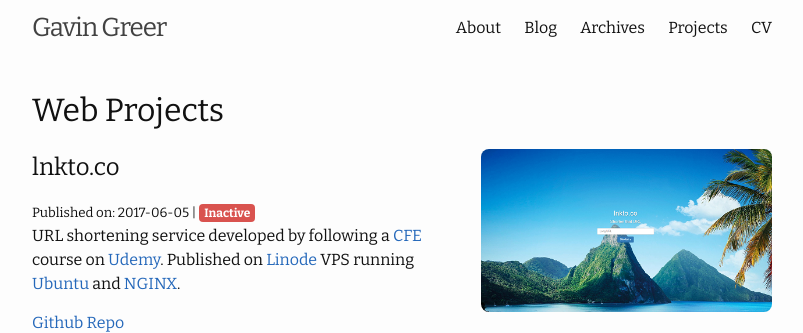
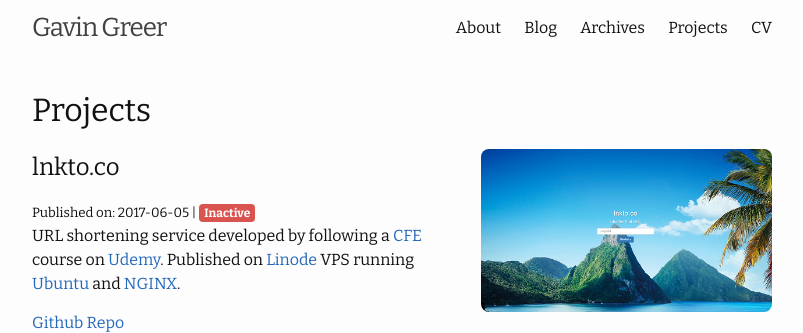
Before and after one commit to nivagator/personal-site, a Jekyll site: the page built from projects.html, in a window 1280 px wide. Shown: the top 333 px of the page, without its empty margins (238-1041 px from the left). Built offline with Jekyll 4.4.1, drawn with Linux system fonts in a browser that asks for light colours.

Commit message:
correct projects page title

```diff
--- a/projects.html
+++ b/projects.html
@@ -3,7 +3,7 @@ layout: default
 title: Projects
 permalink: /projects/
 ---
-<h1>Web Projects</h1>
+<h1>Projects</h1>
 
 <div class="projects">
   {%- assign sorted_projects = site.data.projects -%}
```
